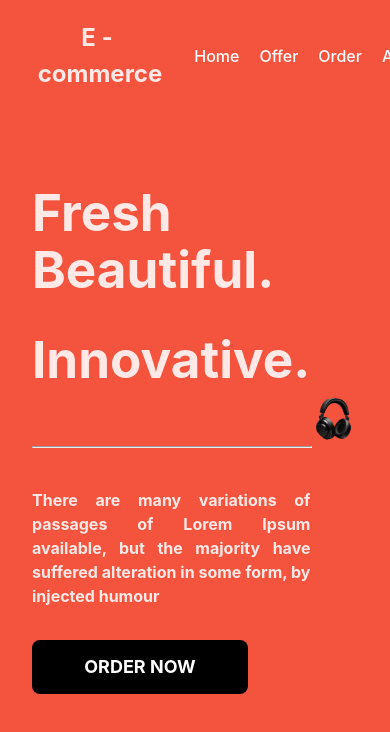
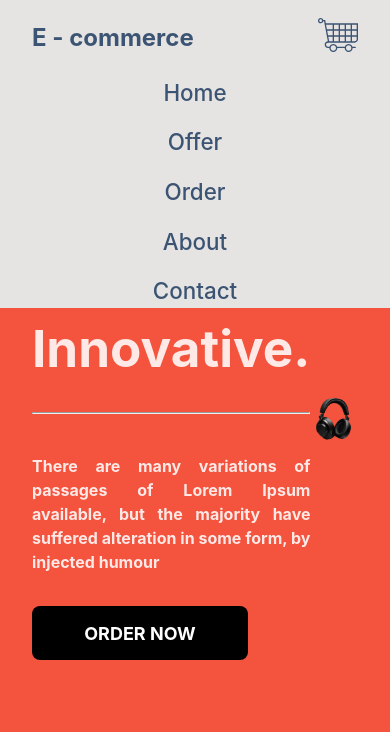
Before and after one commit to MarioSmilcic/e-commerce, a React (Vite) app: page / in a window 390 px wide. Shown: the top 732 px of the page. Built offline with nearby package versions, Linux system fonts and the light colour scheme.

Commit message:
added navModal component, and start workking on media query

```diff
--- a/src/App.css
+++ b/src/App.css
@@ -1,3 +1,7 @@
+* {
+  box-sizing: border-box;
+}
+
 #root {
   max-width: 1280px;
   margin: 0 auto;
--- a/src/components/CartIcon/cartIcon.style.css
+++ b/src/components/CartIcon/cartIcon.style.css
@@ -1,2 +1,3 @@
 .cart_icon {
+  /* margin: 0 2em; */
 }
--- a/src/components/Logo/Logo.jsx
+++ b/src/components/Logo/Logo.jsx
@@ -1,6 +1,10 @@
+import LogoApp from "../../assets/eCommerce.png";
+import "./logo.style.css";
+
 const Logo = () => {
   return (
     <div>
+      {/* <img src={LogoApp} alt="logoApp" className="logo" /> */}
       <h2>E&nbsp;-&nbsp;commerce</h2>
     </div>
   );
--- /dev/null
+++ b/src/components/Logo/logo.style.css
@@ -0,0 +1,3 @@
+.logo {
+  color: #3c5473;
+}
--- a/src/features/Landing/landing.style.css
+++ b/src/features/Landing/landing.style.css
@@ -21,4 +21,5 @@
 }
 
 .landing_heading {
+  margin: 12px 0;
 }
--- a/src/features/Navigation/Navigation.jsx
+++ b/src/features/Navigation/Navigation.jsx
@@ -2,10 +2,19 @@ import { Link } from "react-router-dom";
 import "./navigation.style.css";
 import CartIcon from "../../components/CartIcon/CartIcon";
 import Logo from "../../components/Logo/Logo";
+import { useState } from "react";
+import NavModal from "./components/NavModal";
 
 const Navigation = () => {
+  const [showModal, setShowModal] = useState(false);
+
+  const handleModal = () => {
+    setShowModal(!showModal);
+  };
+
   return (
     <>
+      <div className="navigation_outer">
         <div className="navigation">
           <div className="logo">
             <Logo />
@@ -17,10 +26,11 @@ const Navigation = () => {
             <Link to={{ pathname: "/about" }}>About</Link>
             <Link to={{ pathname: "/contact" }}>Contact</Link>
           </div>
-
           <div className="navigation_cart">
             <CartIcon />
           </div>
+        </div>
+        <NavModal onNavModal={handleModal} />
       </div>
     </>
   );
--- /dev/null
+++ b/src/features/Navigation/components/NavModal.jsx
@@ -0,0 +1,16 @@
+import { Link } from "react-router-dom";
+import "../navigation.style.css";
+
+const NavModal = ({ onNavModal }) => {
+  return (
+    <div className="nav_modal" onClick={onNavModal}>
+      <Link to={{ pathname: "/" }}>Home</Link>
+      <Link to={{ pathname: "/offer" }}>Offer</Link>
+      <Link to={{ pathname: "/order" }}>Order</Link>
+      <Link to={{ pathname: "/about" }}>About</Link>
+      <Link to={{ pathname: "/contact" }}>Contact</Link>
+    </div>
+  );
+};
+
+export default NavModal;
--- a/src/features/Navigation/navigation.style.css
+++ b/src/features/Navigation/navigation.style.css
@@ -1,26 +1,37 @@
-.navigation {
+.navigation_outer {
   position: fixed;
   top: 0;
   left: 0;
   width: 100%;
+  background-color: #e5e4e2;
+}
+
+.navigation {
+  /* position: fixed;
+  top: 0;
+  left: 0;
+  width: 100%; */
   text-align: center;
-  background-color: #f4533e;
   display: flex;
   justify-content: space-between;
   align-items: center;
+  padding: 0 2em;
 }
 
-.navigation a {
-  color: white;
+.navigation a,
+.nav_modal a {
+  color: #3c5473;
+  font-size: 1.4rem;
 }
 
 .navigation a:hover,
+a.active,
+.nav_modal a:hover,
 a.active {
-  color: silver;
+  color: #f4533e;
 }
 .logo {
   display: flex;
-  padding: 0 2em;
 }
 
 .links {
@@ -35,5 +46,21 @@ a.active {
   display: flex;
   justify-content: center;
   align-items: center;
-  padding: 0 2em;
 }
+
+.nav_modal {
+  display: none;
+}
+
+@media (max-width: 768px) {
+  .links {
+    display: none;
+  }
+  .nav_modal {
+    display: flex;
+    flex-direction: column;
+    justify-content: center;
+    align-items: center;
+    gap: 1em;
+  }
+}
--- a/src/index.css
+++ b/src/index.css
@@ -5,7 +5,6 @@
 
   color-scheme: light dark;
   color: rgba(255, 255, 255, 0.87);
-  /* background-color: #242424; */
   background-color: #f4533e;
 
   font-synthesis: none;
```
Also changed, not shown: src/components/CartIcon/CartIcon.jsx (+2 -1 lines), src/assets/eCommerce.png (added). Lines whose indentation alone changed are shown as unchanged.
